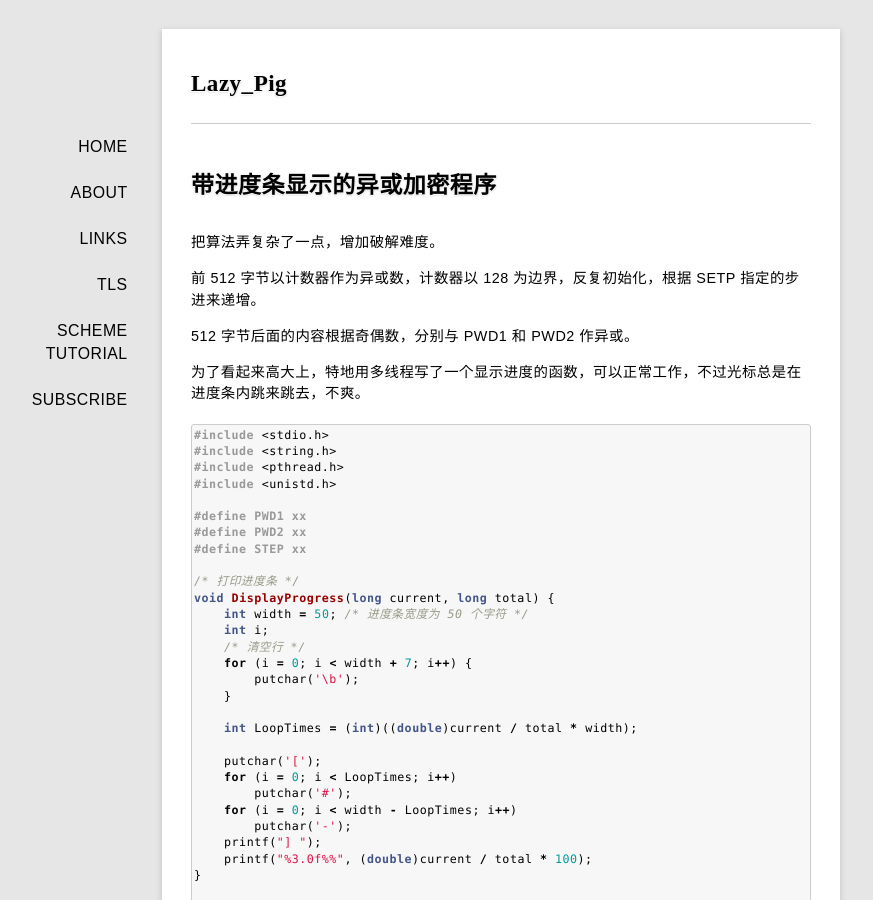
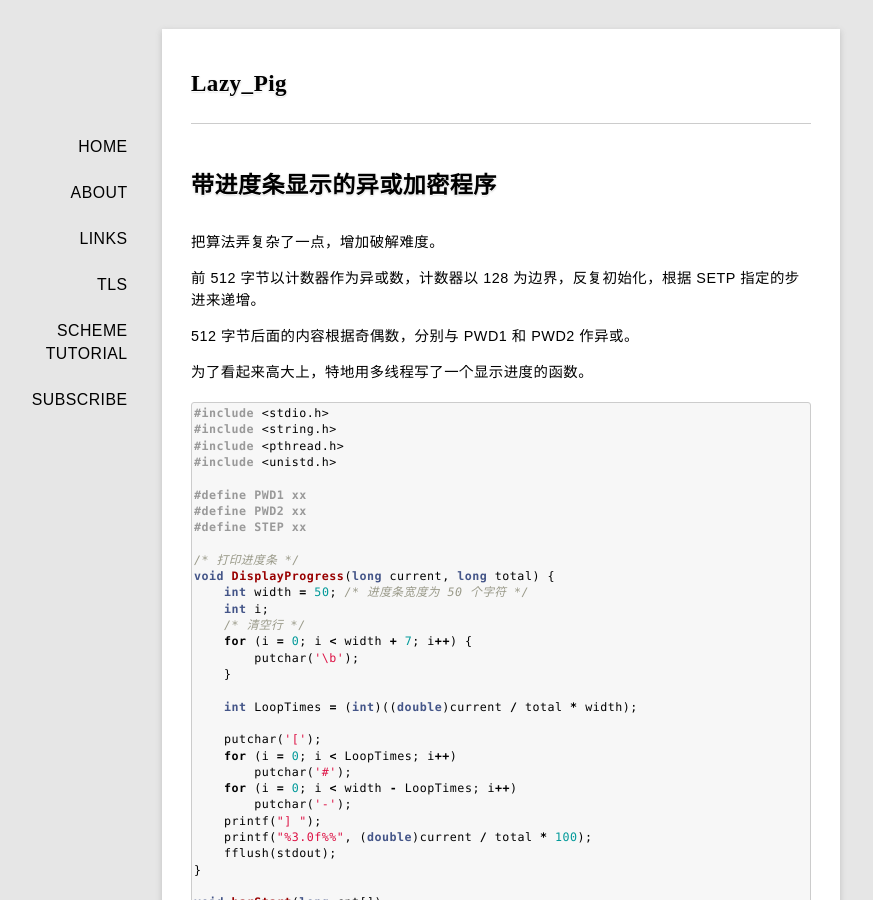
Before and after one commit to rhuichao/uternet.github.io, a Jekyll site: the page built from _posts/2014-10-14-encrypt.md, in a window 1280 px wide and 900 px high. Shown: the whole window, without its empty margins (139-1012 px from the left). Built offline with Jekyll 4.4.1, drawn with Linux system fonts in a browser that asks for light colours; Markdown is read by kramdown in place of the engine named in the settings.

Commit message:
new document posted

````diff
--- a/_posts/2014-10-14-encrypt.md
+++ b/_posts/2014-10-14-encrypt.md
@@ -10,7 +10,7 @@ date: 2014-10-14
 
 512 字节后面的内容根据奇偶数，分别与 PWD1 和 PWD2 作异或。
 
-为了看起来高大上，特地用多线程写了一个显示进度的函数，可以正常工作，不过光标总是在进度条内跳来跳去，不爽。
+为了看起来高大上，特地用多线程写了一个显示进度的函数。
 
 
 ```c
@@ -41,6 +41,7 @@ void DisplayProgress(long current, long total) {
         putchar('-');
     printf("] ");
     printf("%3.0f%%", (double)current / total * 100);
+    fflush(stdout);
 }
 
 void barStart(long cnt[])
````
